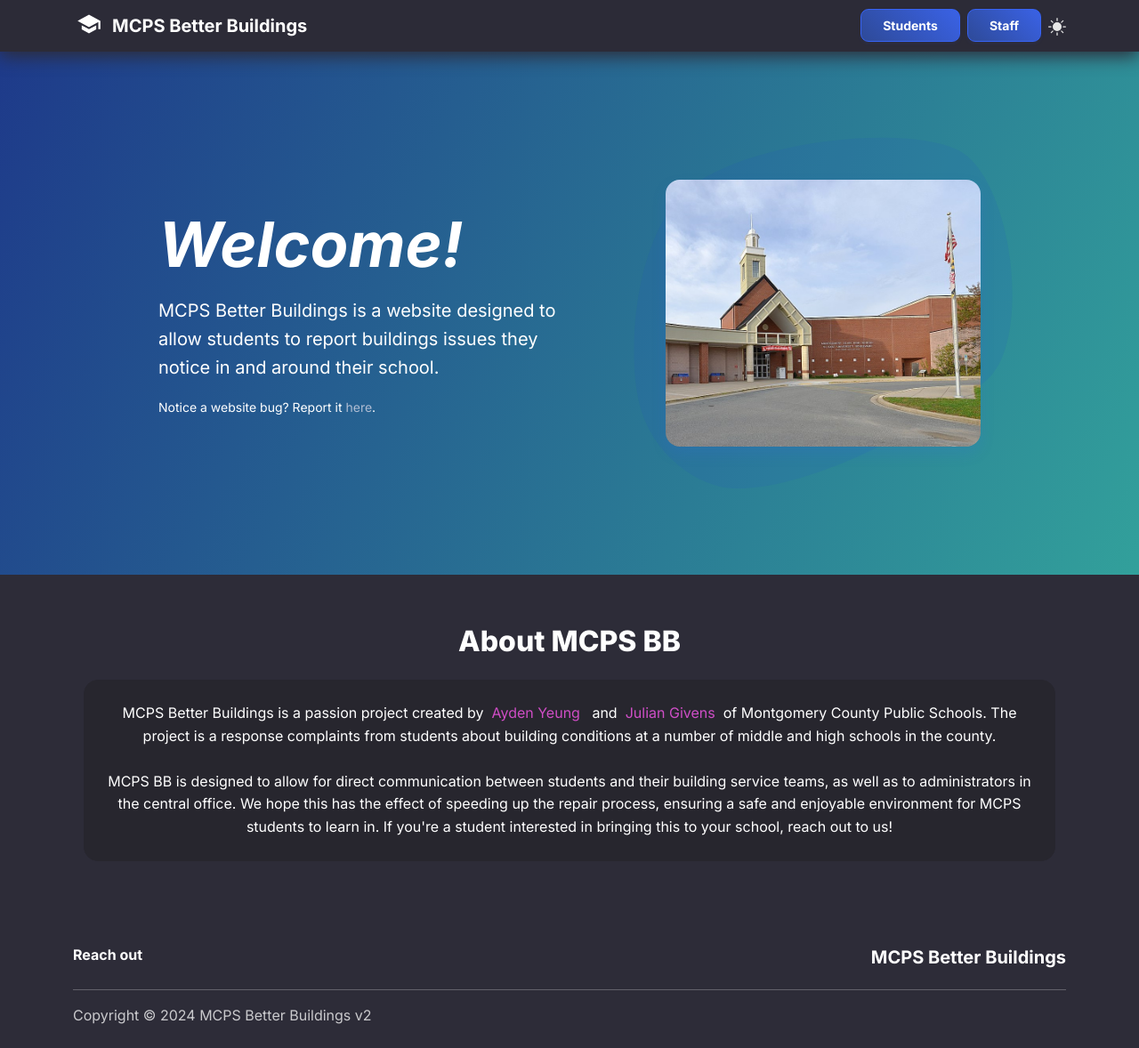
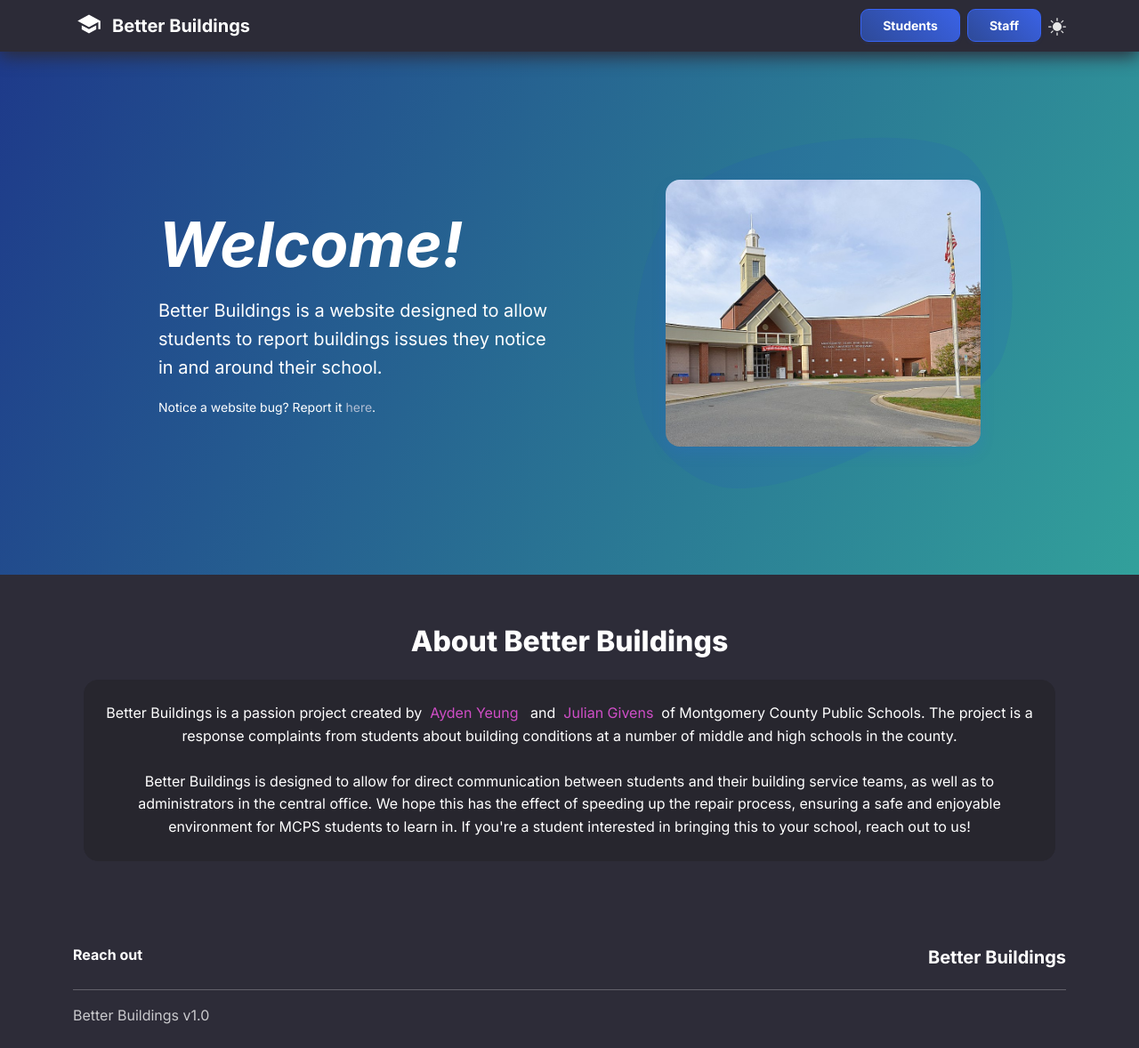
Before and after one commit to Scorchify/Better-Buildings, a Django app: page / in a window 1280 px wide. Shown: the whole page at 89% size. Run offline with Django 5.2, Linux system fonts and the light colour scheme; data comes from the database, SQL or seed files in the repository; data that the repository does not hold is empty; some libraries are stand-ins or nearby versions.

Commit message:
name changes for cac comp

```diff
--- a/better_buildings/templates/better_buildings/base.html
+++ b/better_buildings/templates/better_buildings/base.html
@@ -5,7 +5,7 @@
   <meta charset="UTF-8">
   <meta name="viewport" content="width=device-width, initial-scale=1.0, shrink-to-fit=no">
   <meta name="csrf-token" content="{{ csrf_token }}">
-  <title>{% block title %}MCPS Better Buildings{% endblock %}</title>
+  <title>{% block title %}Better Buildings{% endblock %}</title>
 
   <!-- Load Django template tags -->
   {% load static %}
@@ -47,7 +47,7 @@
             <path d="M5 13.18v4L12 21l7-3.82v-4L12 17l-7-3.82zM12 3 1 9l11 6 9-4.91V17h2V9L12 3z"></path>
           </svg>
         </span>
-        <span>MCPS Better Buildings</span>
+        <span>Better Buildings</span>
       </a>
       <button data-bs-toggle="collapse" class="navbar-toggler" data-bs-target="#navcol-1">
         <span class="visually-hidden">Toggle navigation</span>
@@ -138,12 +138,12 @@
           <h3 class="fs-6 fw-bold">Reach out</h3>
         </div>
         <div class="col-auto d-flex justify-content-lg-end">
-          <h5><strong>MCPS Better Buildings</strong></h5>
+          <h5><strong>Better Buildings</strong></h5>
         </div>
       </div>
       <hr>
       <div class="text-muted d-flex justify-content-between align-items-center">
-        <p class="mb-0">Copyright © 2024 MCPS Better Buildings v2</p>
+        <p class="mb-0">Better Buildings v1.0</p>
       </div>
     </div>
   </footer>
--- a/better_buildings/templates/better_buildings/index.html
+++ b/better_buildings/templates/better_buildings/index.html
@@ -39,7 +39,7 @@
         <div class="col-md-6 text-center text-md-start d-flex d-sm-flex d-md-flex justify-content-center justify-content-md-start align-items-md-center align-items-lg-center justify-content-xl-end">
           <div style="max-width: 450px;background: rgba(190,237,170,0);">
             <h2 class="fw-bold typing-animation" style="font-size: clamp(20px, 7vw, 70px); color: #ffffff; font-style: italic;">Welcome!</h2>
-            <p class="fs-5 my-3">MCPS Better Buildings is a website designed to allow students to report buildings issues they notice in and around their school.</p>
+            <p class="fs-5 my-3">Better Buildings is a website designed to allow students to report buildings issues they notice in and around their school.</p>
             <small>Notice a website bug? Report it <a href="{% url 'better_buildings:report_bug' %}">here</a>.</small>
             {% if is_admin or user.is_staff %}
               <p style="font-size: 14px"> <!--Check!-->
@@ -60,13 +60,13 @@
     <div class="container-md py-2">
       <div class="row mb-3">
         <div class="col-md-8 col-xl-6 text-center mx-auto">
-          <h2 class="fw-bold"><strong>About MCPS BB</strong></h2>
+          <h2 class="fw-bold"><strong>About Better Buildings</strong></h2>
         </div>
       </div>
       <div class="row d-flex justify-content-md-center mb-3" style="padding: 0px 12px;">
         <div class="col-auto text-center mx-auto">
           <p class="bg-dark border rounded border-dark p-4">
-            <span style="background-color: rgb(39, 38, 46);">MCPS Better Buildings is a passion project created by&nbsp;</span>
+            <span style="background-color: rgb(39, 38, 46);">Better Buildings is a passion project created by&nbsp;</span>
             <span style="color: rgb(207, 77, 197);">Ayden Yeung</span>
             <span style="color: rgb(55, 99, 244);">&nbsp;</span>
             <span style="background-color: rgb(39, 38, 46);">and&nbsp;</span>
@@ -74,7 +74,7 @@
             <span style="background-color: rgb(39, 38, 46);">&nbsp;of Montgomery County Public Schools. The project is a response complaints from students about building conditions at a number of middle and high schools in the county.</span>
             <br>
             <br>
-            <span style="background-color: rgb(39, 38, 46);">MCPS BB is designed to allow for direct communication between students and their building service teams, as well as to administrators in the central office. We hope this has the effect of speeding up the repair process, ensuring a safe and enjoyable environment for MCPS students to learn in. If you're a student interested in bringing this to your school, reach out to us!</span>
+            <span style="background-color: rgb(39, 38, 46);">Better Buildings is designed to allow for direct communication between students and their building service teams, as well as to administrators in the central office. We hope this has the effect of speeding up the repair process, ensuring a safe and enjoyable environment for MCPS students to learn in. If you're a student interested in bringing this to your school, reach out to us!</span>
           </p>
         </div>
         <div class="w-100"></div>
```
